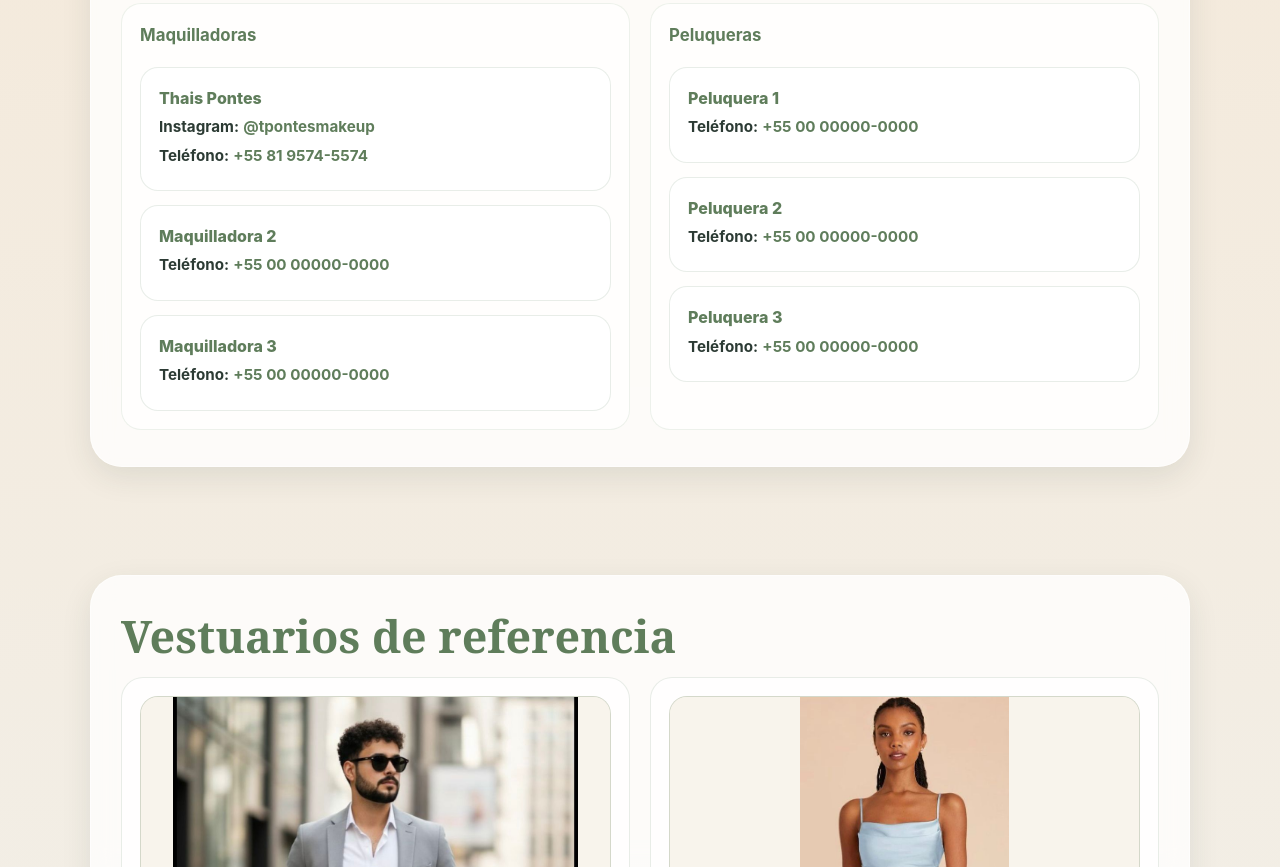
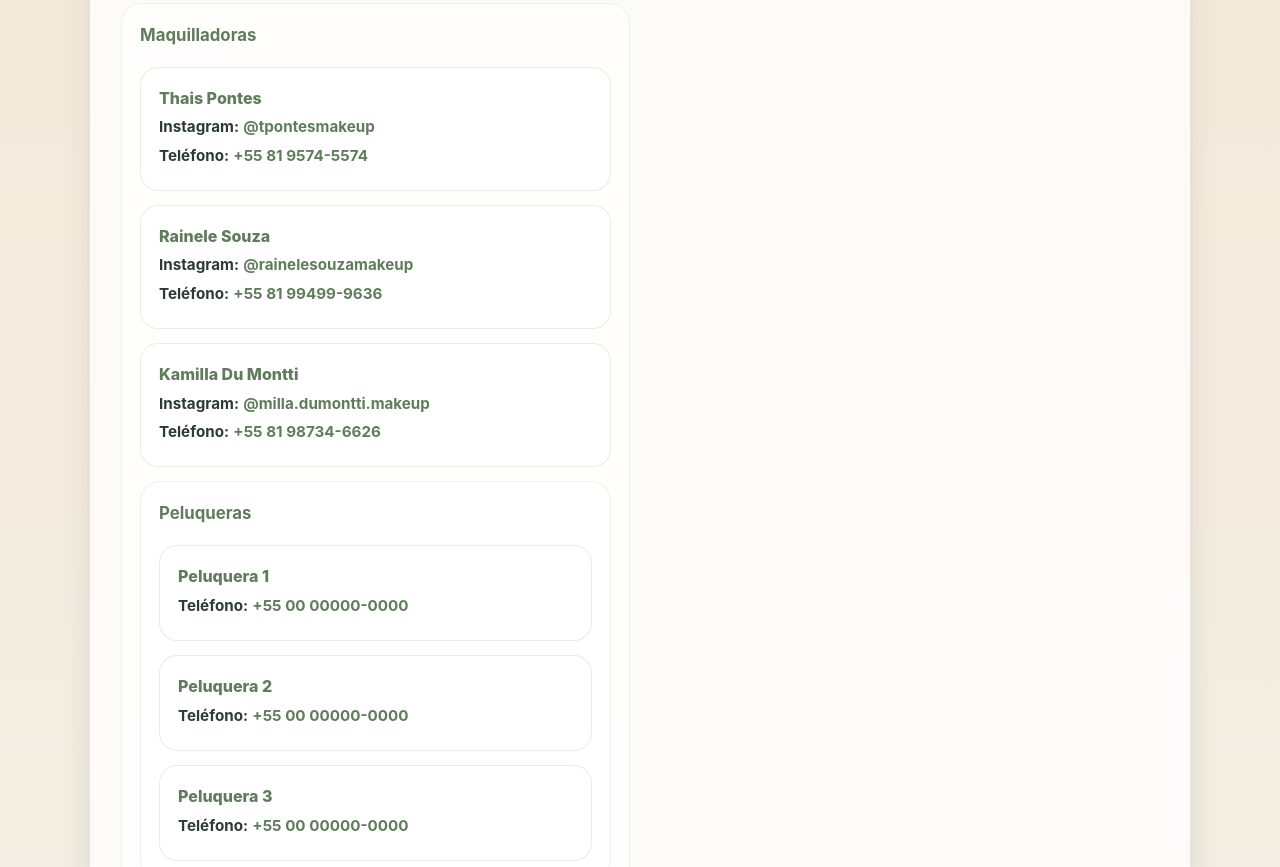
Before and after one commit to marianosmora/casamiento-sergio-mariano, a plain HTML site: page tips.html in a window 1280 px wide. Shown: the part 1911-2778 px from the top of the page. Drawn offline with Linux system fonts and the light colour scheme.

Commit message:
Update tips.html
maquilladoras

```diff
--- a/tips.html
+++ b/tips.html
@@ -515,7 +515,8 @@
           <div class="mini-card">
             <h3 data-i18n="makeupTitle">Maquilladoras</h3>
             <div class="list-grid">
-              <div class="contact-card">
+
+  <div class="contact-card">
   <div class="contact-name">Thais Pontes</div>
   <div class="contact-line">
     <strong>Instagram:</strong>
@@ -528,7 +529,7 @@
     </a>
   </div>
   <div class="contact-line">
-    <strong data-i18n="phoneLabel">Teléfono:</strong>
+    <strong data-i18n="phoneLabel">WhatsApp:</strong>
     <a
   href="https://wa.me/558195745574"
   target="_blank"
@@ -538,17 +539,55 @@
 </a>
   </div>
 </div>
-              <div class="contact-card">
-                <div class="contact-name">Maquilladora 2</div>
-                <div class="contact-line"><strong data-i18n="phoneLabel">Teléfono:</strong> <a href="tel:+550000000000">+55 00 00000-0000</a></div>
-              </div>
-              <div class="contact-card">
-                <div class="contact-name">Maquilladora 3</div>
-                <div class="contact-line"><strong data-i18n="phoneLabel">Teléfono:</strong> <a href="tel:+550000000000">+55 00 00000-0000</a></div>
-              </div>
-            </div>
-          </div>
 
+  <div class="contact-card">
+  <div class="contact-name">Rainele Souza</div>
+  <div class="contact-line">
+    <strong>Instagram:</strong>
+    <a
+      href="https://www.instagram.com/rainelesouzamakeup/"
+      target="_blank"
+      rel="noopener noreferrer"
+    >
+      @rainelesouzamakeup
+    </a>
+  </div>
+  <div class="contact-line">
+    <strong data-i18n="phoneLabel">WhatsApp:</strong>
+    <a
+  href="https://wa.me/5581994999636"
+  target="_blank"
+  rel="noopener noreferrer"
+>
+  +55 81 99499-9636
+</a>
+  </div>
+</div>
+
+
+  <div class="contact-card">
+  <div class="contact-name">Kamilla Du Montti</div>
+  <div class="contact-line">
+    <strong>Instagram:</strong>
+    <a
+      href="https://www.instagram.com/milla.dumontti.makeup/"
+      target="_blank"
+      rel="noopener noreferrer"
+    >
+      @milla.dumontti.makeup
+    </a>
+  </div>
+  <div class="contact-line">
+    <strong data-i18n="phoneLabel">WhatsApp:</strong>
+    <a
+  href="https://wa.me/5581987346626"
+  target="_blank"
+  rel="noopener noreferrer"
+>
+  +55 81 98734-6626
+</a>
+  </div>
+</div>
           <div class="mini-card">
             <h3 data-i18n="hairTitle">Peluqueras</h3>
             <div class="list-grid">
```
